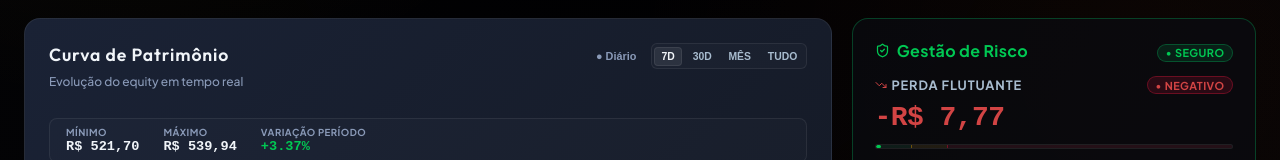
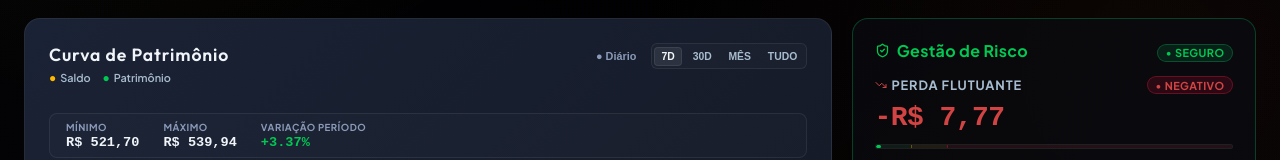
Before and after one commit to tonyrogeness-web/Oriontech, a Next.js app: page / in a window 1280 px wide. Shown: the part 574-734 px from the top of the page. Built offline with nearby package versions, Linux system fonts and the light colour scheme; no server answers; the database is empty.

Commit message:
design: replace charts subtitle with dynamic color legend

```diff
--- a/src/components/Charts.tsx
+++ b/src/components/Charts.tsx
@@ -104,9 +104,19 @@ export default function Charts({ history = [], currencyMode = "CENT", brlRate =
           <h3 className={styles.cardTitle} style={{ textTransform: "none", fontSize: "1.1rem", marginBottom: "0.15rem" }}>
             Curva de Patrimônio
           </h3>
-          <span style={{ fontSize: "0.75rem", color: "var(--text-muted)", fontWeight: 500 }}>
-            Evolução do equity em tempo real
-          </span>
+          <div style={{ display: "flex", gap: "0.75rem", alignItems: "center", marginTop: "0.25rem" }}>
+            <span style={{ display: "flex", alignItems: "center", gap: "0.25rem", fontSize: "0.68rem", color: "var(--text-secondary)", fontWeight: 600 }}>
+              <span style={{ color: "var(--neon-gold)", fontSize: "0.75rem" }}>●</span> Saldo
+            </span>
+            <span style={{ display: "flex", alignItems: "center", gap: "0.25rem", fontSize: "0.68rem", color: "var(--text-secondary)", fontWeight: 600 }}>
+              <span style={{ color: "var(--neon-green)", fontSize: "0.75rem" }}>●</span> Patrimônio
+            </span>
+            {showDailyProfit && (
+              <span style={{ display: "flex", alignItems: "center", gap: "0.25rem", fontSize: "0.68rem", color: "var(--text-secondary)", fontWeight: 600 }}>
+                <span style={{ color: "var(--neon-orange)", fontSize: "0.75rem" }}>●</span> Lucro Diário
+              </span>
+            )}
+          </div>
         </div>
 
         {/* Timeframe Filters & Daily Profit Toggle */}
```
